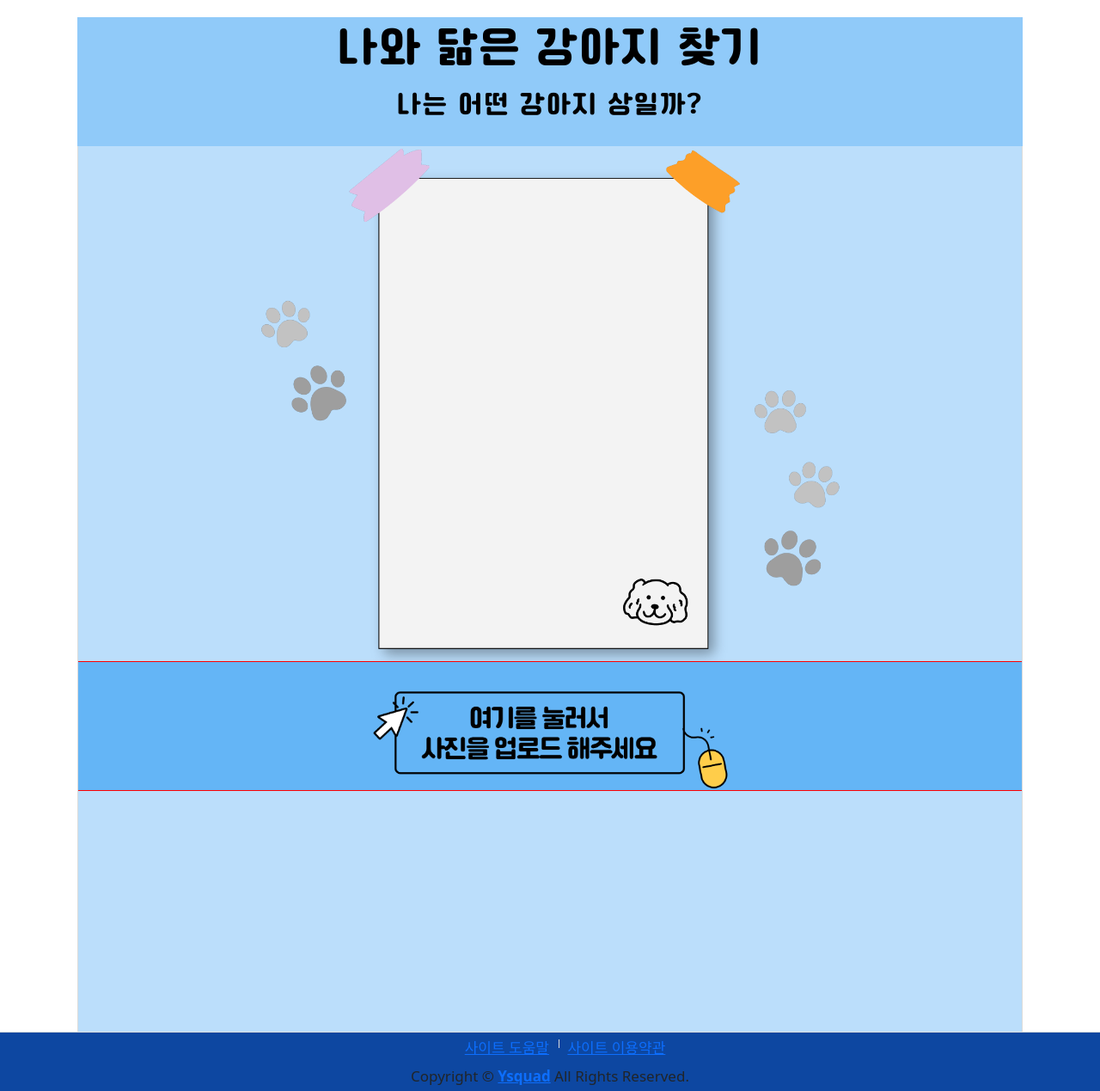
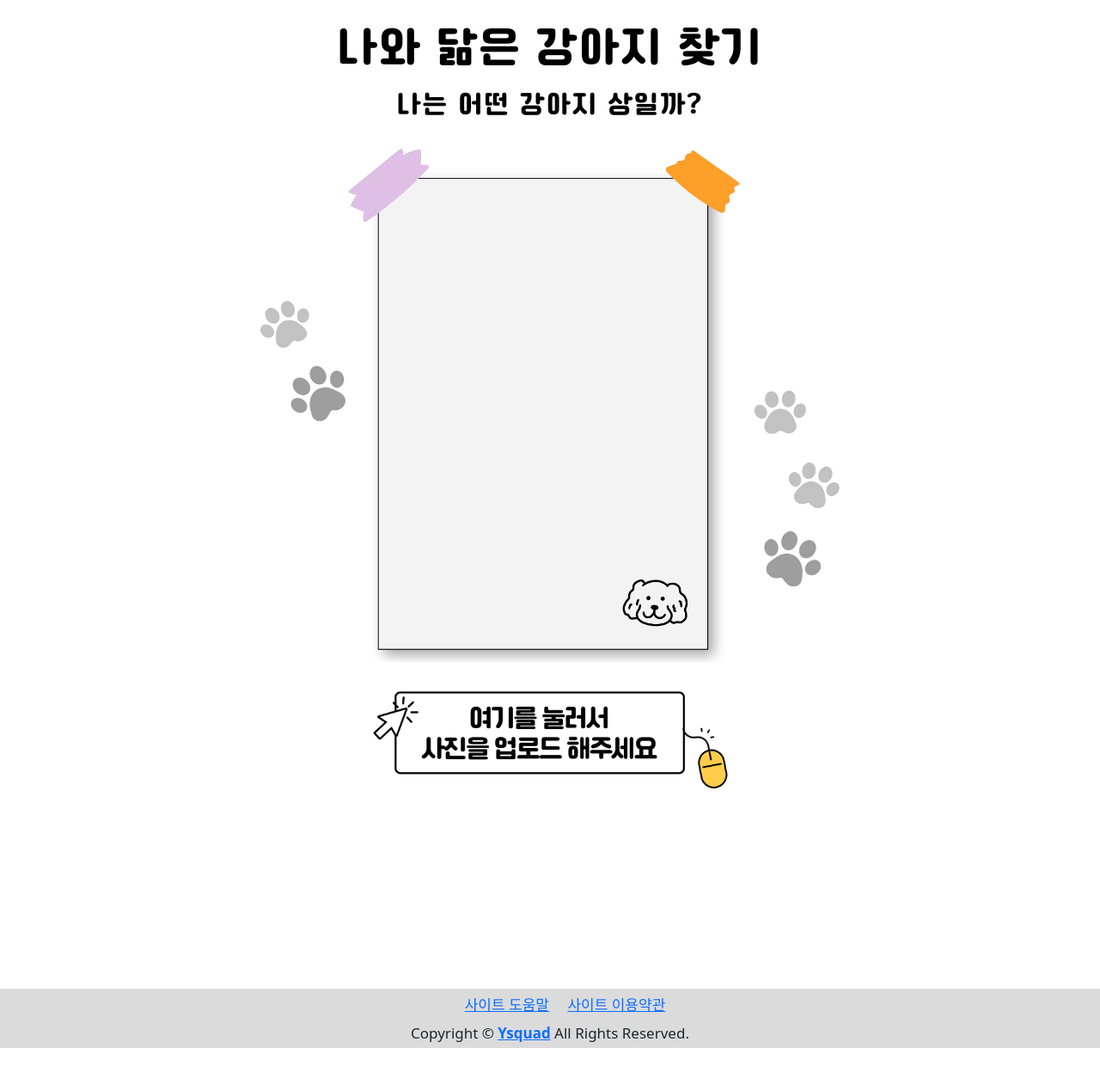
Before and after one commit to YangSungUkk/dog1, a plain HTML site: page index.html in a window 1280 px wide. Shown: the whole page at 86% size. After the commit the page ends 1219 px from the top, so only its background shows below. Drawn offline with nearby package versions, Linux system fonts and the light colour scheme; files whose address does not match are found by name.

Commit message:
Add files via upload

```diff
--- a/css/style.css
+++ b/css/style.css
@@ -11,21 +11,21 @@ h1, h2 {font-family: 'Cafe24Ssurround', 'sans-serif';}
 
 
 /* 레이아웃 */
-#contents .container-1 {background-color: #bbdefb;}
+#contents .container-1 {/*background-color: #bbdefb;*/}
 #cont_center {
-    min-height: 1030px;
-    border-right: 1px solid #dbdbdb;
-    border-left: 1px solid #dbdbdb;
+    min-height: 980px;
+    /*border-right: 1px solid #dbdbdb;
+    border-left: 1px solid #dbdbdb;*/
 }
 #footer {
-    background-color: #0d47a1;
+    background-color: #dbdbdb;
     border-top: 1px solid #dbdbdb; }
 
 /* 컨테이너 */
 .container-1{position: relative; width: 1100px; margin: 0 auto; }
 
 /* 해더 */
-.header{height: 150px; background-color: #90caf9;}
+.header{height: 150px; /*background-color: #90caf9;*/}
 
 .header .header_tit {
     text-align: center;
@@ -49,8 +49,8 @@ h1, h2 {font-family: 'Cafe24Ssurround', 'sans-serif';}
 
 /* 컨텐츠 영역 */
 .column {
-    padding: 15px; border-bottom: 1px solid #ff0000;
-    background-color: #64b5f6;
+    padding: 15px; /*border-bottom: 1px solid #ff0000;*/
+    /*background-color: #64b5f6;*/
 }
 .col1{
     height: 600px;
```
